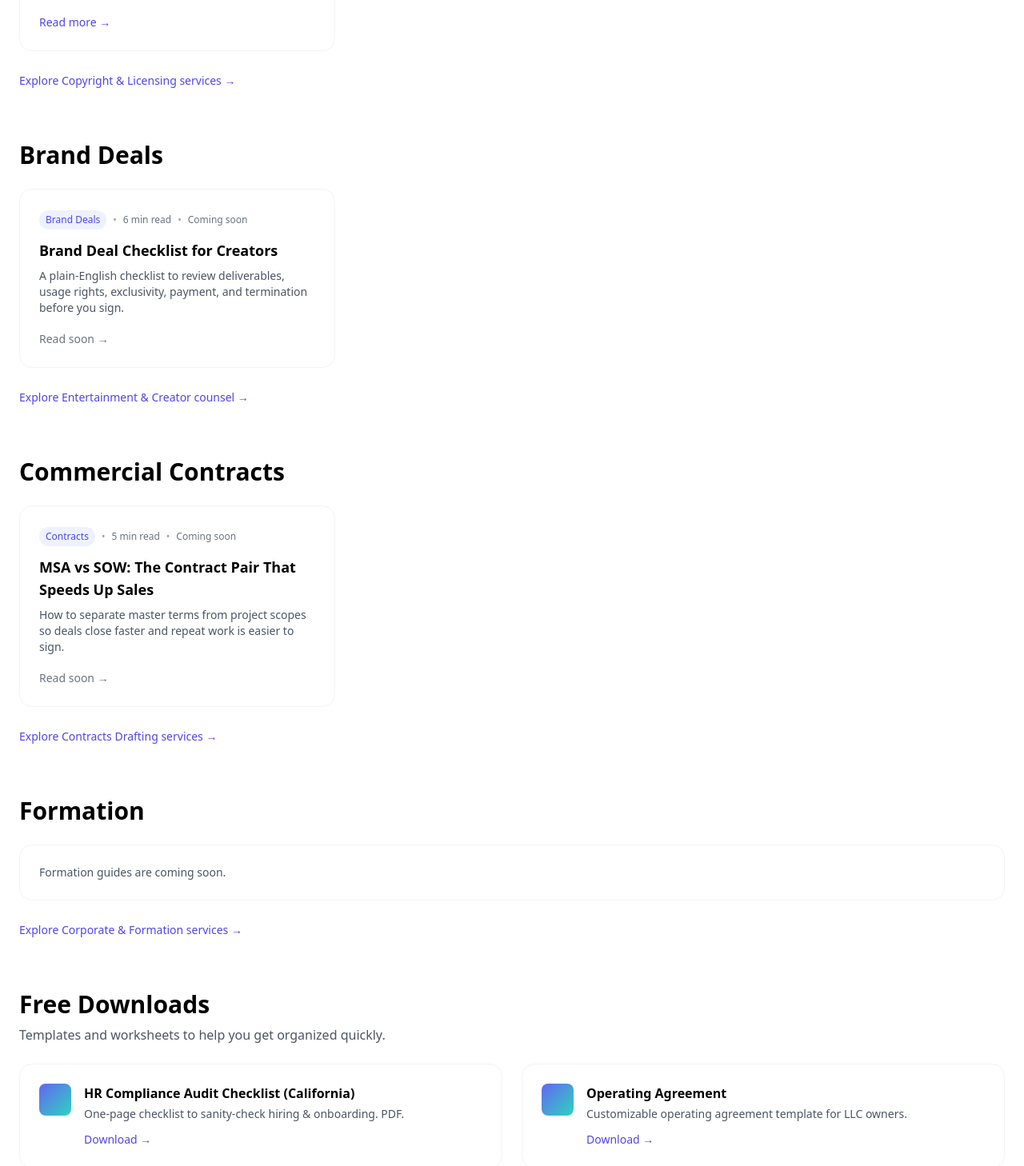
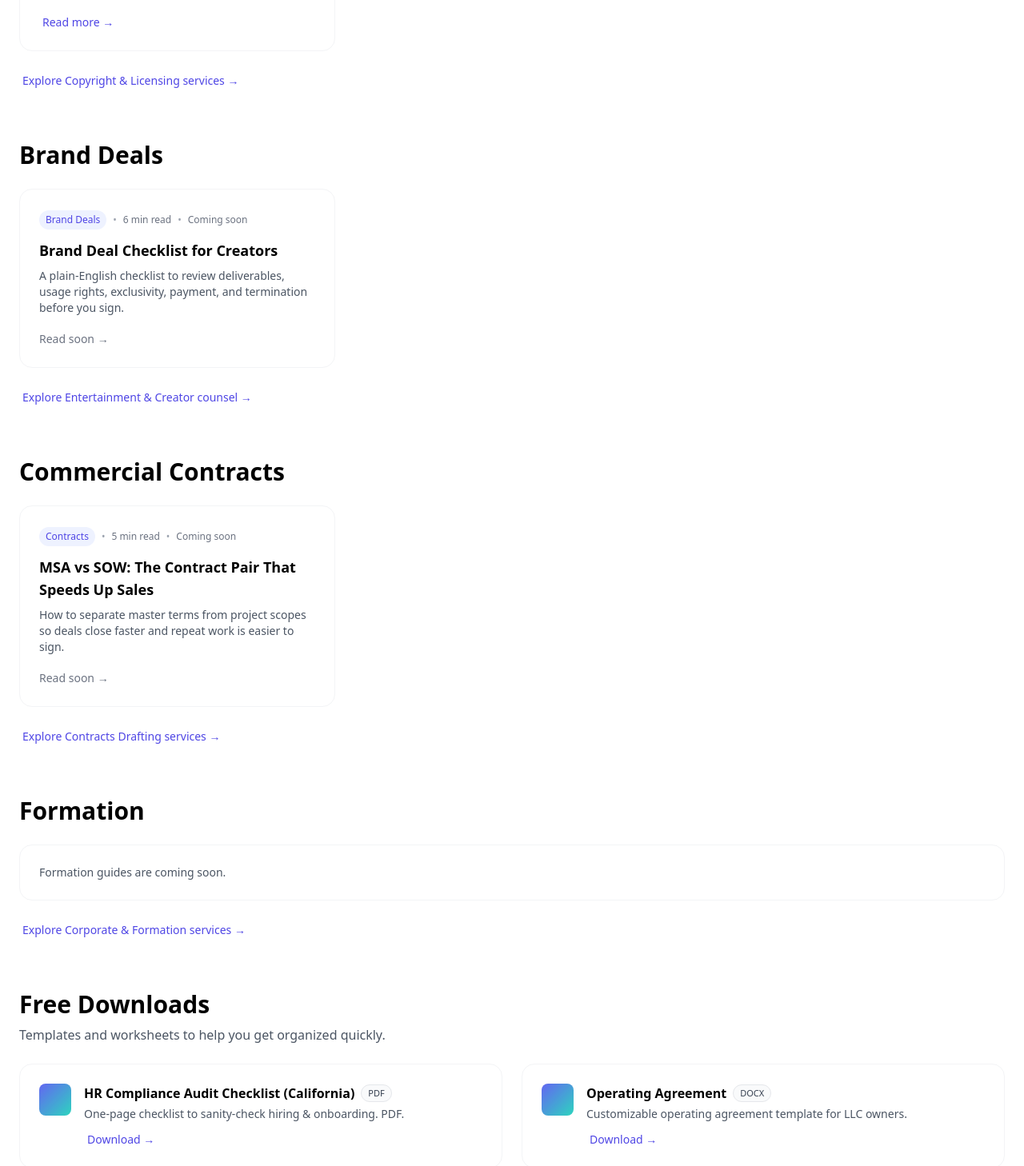
Before and after one commit to ajdreams17/Ascentlegal, a Next.js app: page /resources in a window 1280 px wide. Shown: the part 1339-2797 px from the top of the page at 80% size. Built offline with nearby package versions, Linux system fonts and the light colour scheme.

Commit message:
Update page.jsx

```diff
--- a/app/resources/page.jsx
+++ b/app/resources/page.jsx
@@ -1,11 +1,10 @@
 // app/resources/page.jsx
 import Link from "next/link";
-import DownloadDisclaimer from "/components/DownloadDisclaimer";
+import DownloadDisclaimer from "@/components/DownloadDisclaimer";
 
 export const metadata = {
   title: "Resources | Ascent Legal",
-  description:
-    "Guides and practical playbooks for creators, founders, and growing businesses.",
+  description: "Guides and practical playbooks for creators, founders, and growing businesses.",
   alternates: { canonical: "/resources" },
 };
 
@@ -47,7 +46,7 @@ const guides = [
     topic: "copyright",
   },
 
-  // Creator + transactional (add these posts when ready)
+  // Coming soon
   {
     slug: "brand-deal-checklist",
     title: "Brand Deal Checklist for Creators",
@@ -71,22 +70,23 @@ const guides = [
 ];
 
 const downloads = [
-  // Consider swapping this out later if it’s not a priority audience
   {
     title: "HR Compliance Audit Checklist (California)",
     desc: "One-page checklist to sanity-check hiring & onboarding. PDF.",
     href: "/download/HR-Compliance-Audit-Checklist-California-Employers-Fill-1 (1).pdf",
+    type: "PDF",
   },
   {
     title: "Operating Agreement",
     desc: "Customizable operating agreement template for LLC owners.",
     href: "/operating_agreement.docx",
+    type: "DOCX",
   },
-  // Creator-first download (link can be placeholder until you upload)
   {
     title: "Brand Deal Review Checklist (Creator Edition)",
     desc: "Quick checklist for deliverables, usage rights, exclusivity, payment, and approvals. PDF.",
     href: "/download/brand-deal-checklist.pdf",
+    type: "PDF",
     comingSoon: true,
   },
 ];
@@ -111,9 +111,9 @@ const faqs = [
 ];
 
 function GuideCard({ g }) {
-  const card = (
+  return (
     <article className="group rounded-2xl border border-gray-100 bg-white p-6 hover:shadow-sm transition-shadow">
-      <div className="inline-flex items-center gap-2 text-xs text-indigo-600">
+      <div className="inline-flex items-center flex-wrap gap-2 text-xs text-indigo-600">
         <span className="rounded-full bg-indigo-50 px-2 py-1">{g.badge}</span>
         <span className="text-gray-400">•</span>
         <span className="text-gray-500">{g.readTime}</span>
@@ -124,22 +124,30 @@ function GuideCard({ g }) {
           </>
         )}
       </div>
+
       <h3 className="mt-3 text-lg font-semibold">{g.title}</h3>
       <p className="mt-2 text-sm text-gray-600">{g.description}</p>
 
       <div className="mt-4">
         {g.comingSoon ? (
-          <span className="text-sm font-medium text-gray-500">Read soon →</span>
+          <span
+            className="text-sm font-medium text-gray-500 inline-flex items-center"
+            aria-disabled="true"
+          >
+            Read soon →
+          </span>
         ) : (
-          <Link href={`/resources/${g.slug}`} className="text-sm font-medium text-indigo-600 hover:underline">
+          <Link
+            href={`/resources/${g.slug}`}
+            className="text-sm font-medium text-indigo-600 hover:underline rounded-md px-1
+            focus-visible:outline-none focus-visible:ring-4 focus-visible:ring-indigo-500/30"
+          >
             Read more →
           </Link>
         )}
       </div>
     </article>
   );
-
-  return card;
 }
 
 export default function ResourcesPage() {
@@ -173,7 +181,8 @@ export default function ResourcesPage() {
             <a
               key={t.label}
               href={t.href}
-              className="rounded-full border border-gray-200 bg-white px-4 py-2 text-sm text-gray-700 hover:border-indigo-300"
+              className="rounded-full border border-gray-200 bg-white px-4 py-2 text-sm text-gray-700 hover:border-indigo-300
+              focus-visible:outline-none focus-visible:ring-4 focus-visible:ring-indigo-500/30"
             >
               {t.label}
             </a>
@@ -181,7 +190,7 @@ export default function ResourcesPage() {
         </div>
       </section>
 
-      {/* Featured Guides (all) */}
+      {/* Featured Guides */}
       <section className="mt-8">
         <div className="mb-6 flex items-end justify-between">
           <h2 className="text-2xl md:text-3xl font-semibold">Featured Guides</h2>
@@ -194,7 +203,7 @@ export default function ResourcesPage() {
         </div>
       </section>
 
-      {/* Topic sections (anchors for UX + SEO) */}
+      {/* Topic sections */}
       <section className="mt-16 space-y-16">
         <div id="trademarks" className="scroll-mt-24">
           <div className="mb-6 flex items-end justify-between">
@@ -222,7 +231,11 @@ export default function ResourcesPage() {
           </div>
 
           <div className="mt-6">
-            <Link href="/services/copyright" className="text-sm font-medium text-indigo-600 hover:underline">
+            <Link
+              href="/services/copyright"
+              className="text-sm font-medium text-indigo-600 hover:underline rounded-md px-1
+              focus-visible:outline-none focus-visible:ring-4 focus-visible:ring-indigo-500/30"
+            >
               Explore Copyright & Licensing services →
             </Link>
           </div>
@@ -243,7 +256,11 @@ export default function ResourcesPage() {
           </div>
 
           <div className="mt-6">
-            <Link href="/services/entertainment" className="text-sm font-medium text-indigo-600 hover:underline">
+            <Link
+              href="/services/entertainment"
+              className="text-sm font-medium text-indigo-600 hover:underline rounded-md px-1
+              focus-visible:outline-none focus-visible:ring-4 focus-visible:ring-indigo-500/30"
+            >
               Explore Entertainment & Creator counsel →
             </Link>
           </div>
@@ -264,7 +281,11 @@ export default function ResourcesPage() {
           </div>
 
           <div className="mt-6">
-            <Link href="/services/contracts-drafting" className="text-sm font-medium text-indigo-600 hover:underline">
+            <Link
+              href="/services/contracts-drafting"
+              className="text-sm font-medium text-indigo-600 hover:underline rounded-md px-1
+              focus-visible:outline-none focus-visible:ring-4 focus-visible:ring-indigo-500/30"
+            >
               Explore Contracts Drafting services →
             </Link>
           </div>
@@ -279,7 +300,11 @@ export default function ResourcesPage() {
           </div>
 
           <div className="mt-6">
-            <Link href="/services/corporate-formation" className="text-sm font-medium text-indigo-600 hover:underline">
+            <Link
+              href="/services/corporate-formation"
+              className="text-sm font-medium text-indigo-600 hover:underline rounded-md px-1
+              focus-visible:outline-none focus-visible:ring-4 focus-visible:ring-indigo-500/30"
+            >
               Explore Corporate & Formation services →
             </Link>
           </div>
@@ -289,9 +314,7 @@ export default function ResourcesPage() {
       {/* Downloads */}
       <section className="mt-16">
         <h2 className="text-2xl md:text-3xl font-semibold">Free Downloads</h2>
-        <p className="mt-2 text-gray-600">
-          Templates and worksheets to help you get organized quickly.
-        </p>
+        <p className="mt-2 text-gray-600">Templates and worksheets to help you get organized quickly.</p>
 
         <div className="mt-6 grid sm:grid-cols-2 gap-6">
           {downloads.map((d) => (
@@ -301,17 +324,28 @@ export default function ResourcesPage() {
             >
               <div className="h-10 w-10 rounded-lg bg-gradient-to-br from-indigo-500 to-teal-400 shrink-0" />
               <div>
-                <h3 className="font-semibold">{d.title}</h3>
+                <div className="flex items-center gap-2">
+                  <h3 className="font-semibold">{d.title}</h3>
+                  {d.type && (
+                    <span className="text-[11px] rounded-full border border-gray-200 bg-gray-50 px-2 py-0.5 text-gray-700">
+                      {d.type}
+                    </span>
+                  )}
+                </div>
+
                 <p className="mt-1 text-sm text-gray-600">{d.desc}</p>
 
                 {d.comingSoon ? (
-                  <span className="mt-3 inline-block text-sm font-medium text-gray-500">
+                  <span className="mt-3 inline-block text-sm font-medium text-gray-500" aria-disabled="true">
                     Download soon →
                   </span>
                 ) : (
                   <a
                     href={d.href}
-                    className="mt-3 inline-block text-sm font-medium text-indigo-600 hover:underline"
+                    className="mt-3 inline-block text-sm font-medium text-indigo-600 hover:underline rounded-md px-1
+                    focus-visible:outline-none focus-visible:ring-4 focus-visible:ring-indigo-500/30"
+                    target="_blank"
+                    rel="noopener noreferrer"
                   >
                     Download →
                   </a>
@@ -332,6 +366,7 @@ export default function ResourcesPage() {
             <p className="mt-2 text-sm text-gray-600">
               Monthly, no-spam roundups for creators and growing companies. Brand deals, IP, and contract tips you can use.
             </p>
+            <p className="mt-2 text-xs text-gray-500">Unsubscribe anytime.</p>
           </div>
 
           <form
@@ -339,17 +374,22 @@ export default function ResourcesPage() {
             method="POST"
             className="grid grid-cols-1 sm:grid-cols-[180px,1fr,auto] gap-3 items-center"
           >
-            <label htmlFor="firstName" className="sr-only">First name</label>
+            <label htmlFor="firstName" className="sr-only">
+              First name
+            </label>
             <input
               id="firstName"
               name="firstName"
               type="text"
               autoComplete="given-name"
               placeholder="First name"
-              className="h-11 rounded-md border border-gray-300 px-3"
+              className="h-11 rounded-md border border-gray-300 px-3
+              focus-visible:outline-none focus-visible:ring-4 focus-visible:ring-indigo-500/30"
             />
 
-            <label htmlFor="email" className="sr-only">Email</label>
+            <label htmlFor="email" className="sr-only">
+              Email
+            </label>
             <input
               id="email"
               name="email"
@@ -357,12 +397,14 @@ export default function ResourcesPage() {
               required
               autoComplete="email"
               placeholder="you@company.com"
-              className="h-11 rounded-md border border-gray-300 px-3"
+              className="h-11 rounded-md border border-gray-300 px-3
+              focus-visible:outline-none focus-visible:ring-4 focus-visible:ring-indigo-500/30"
             />
 
             <button
               type="submit"
-              className="h-11 rounded-md bg-indigo-600 px-5 text-white hover:bg-indigo-700"
+              className="h-11 rounded-md bg-indigo-600 px-5 text-white hover:bg-indigo-700
+              focus-visible:outline-none focus-visible:ring-4 focus-visible:ring-indigo-500/30"
             >
               Subscribe
             </button>
@@ -389,7 +431,8 @@ export default function ResourcesPage() {
         <p className="mt-2 text-gray-600">We’ll respond within one business day.</p>
         <Link
           href="/contact"
-          className="mt-4 inline-block rounded-xl bg-gradient-to-r from-indigo-500 to-teal-400 px-5 py-3 text-white shadow hover:opacity-90"
+          className="mt-4 inline-block rounded-xl bg-gradient-to-r from-indigo-500 to-teal-400 px-5 py-3 text-white shadow hover:opacity-90
+          focus-visible:outline-none focus-visible:ring-4 focus-visible:ring-indigo-500/30"
         >
           Book a Discovery Call
         </Link>
```
